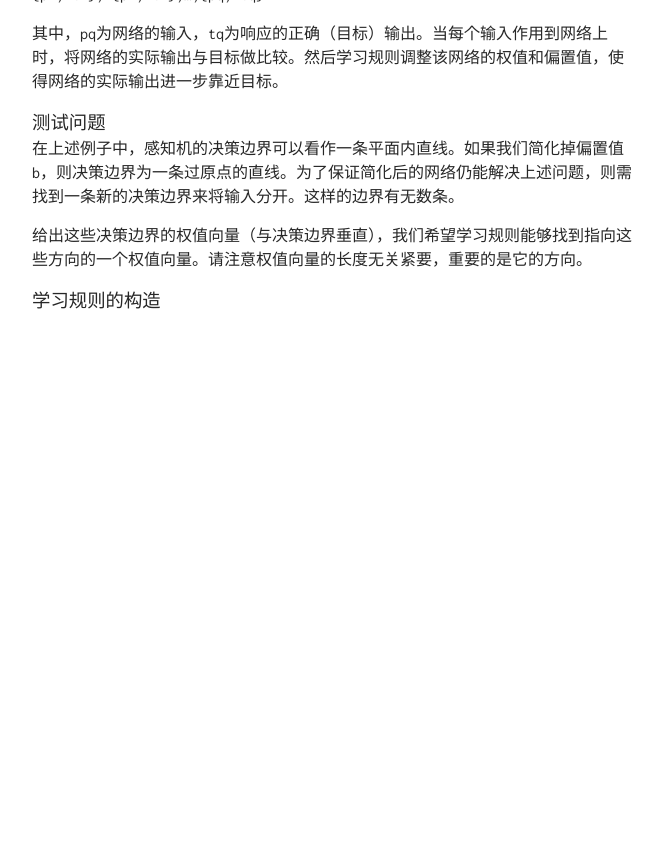
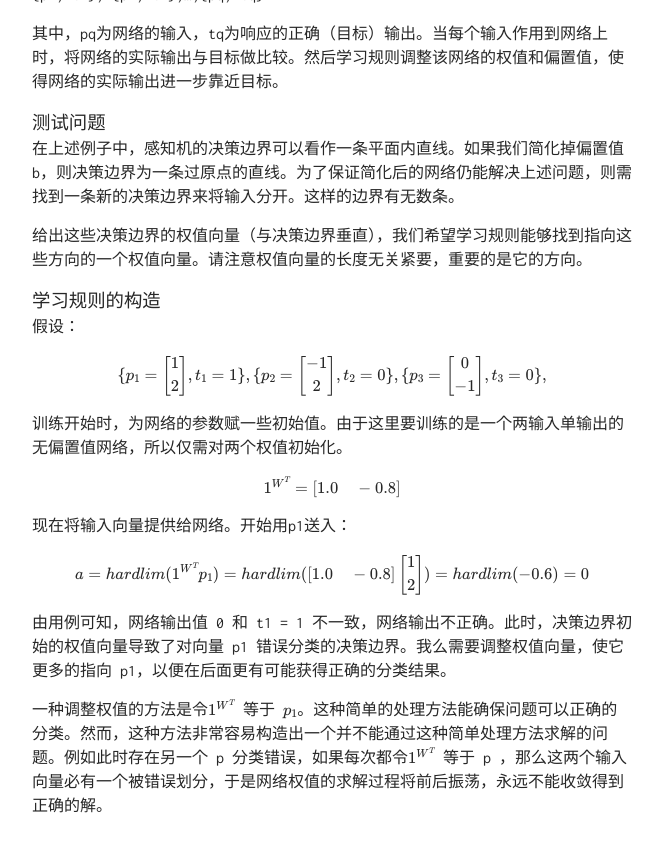
Before and after one commit to TobiahShaw/TobiahShaw.github.io, a Jekyll site: the page built from _posts/2019-08-28-Learning-rule-of-Prceptor.md, in a window 1280 px wide and 900 px high, scrolled down 2099 px. Shown: the top 852 px of the window, without its empty margins (308-971 px from the left). Built offline with Jekyll 4.4.1, drawn with Linux system fonts in a browser that asks for light colours; our own code applies the rules of GitHub Pages for plain Markdown files; formulas are drawn with MathJax 3; before the commit the page ends 2504 px from its top, so only the background shows below that.

Commit message:
a simple learning rule

```diff
--- a/_posts/2019-08-28-Learning-rule-of-Prceptor.md
+++ b/_posts/2019-08-28-Learning-rule-of-Prceptor.md
@@ -102,3 +102,19 @@ $$ w_{1,1} = 1, w_{1,2} = 1, b = -1$$
 给出这些决策边界的权值向量（与决策边界垂直），我们希望学习规则能够找到指向这些方向的一个权值向量。请注意权值向量的长度无关紧要，重要的是它的方向。
 
 ### 学习规则的构造
+
+假设：
+
+$$ \{p_1 = \begin{bmatrix} 1\\ 2 \end{bmatrix}, t_1=  1 \}, \{p_2 = \begin{bmatrix} -1\\ 2 \end{bmatrix}, t_2=  0 \}, \{p_3 = \begin{bmatrix} 0\\ -1 \end{bmatrix}, t_3=  0 \},$$
+
+训练开始时，为网络的参数赋一些初始值。由于这里要训练的是一个两输入单输出的无偏置值网络，所以仅需对两个权值初始化。
+
+$$ 1^{W^T} = [1.0 \quad -0.8] $$
+
+现在将输入向量提供给网络。开始用p1送入：
+
+$$ a = hardlim(1^{W^T} p_1) = hardlim([1.0 \quad -0.8] \begin{bmatrix} 1\\ 2 \end{bmatrix}) = hardlim(-0.6) = 0$$
+
+由用例可知，网络输出值 0 和 t1 = 1 不一致，网络输出不正确。此时，决策边界初始的权值向量导致了对向量 p1 错误分类的决策边界。我么需要调整权值向量，使它更多的指向 p1，以便在后面更有可能获得正确的分类结果。
+
+一种调整权值的方法是令$ 1^{W^T} $ 等于 $ p_1 $。这种简单的处理方法能确保问题可以正确的分类。然而，这种方法非常容易构造出一个并不能通过这种简单处理方法求解的问题。例如此时存在另一个 p 分类错误，如果每次都令$ 1^{W^T} $ 等于 p ，那么这两个输入向量必有一个被错误划分，于是网络权值的求解过程将前后振荡，永远不能收敛得到正确的解。
```
